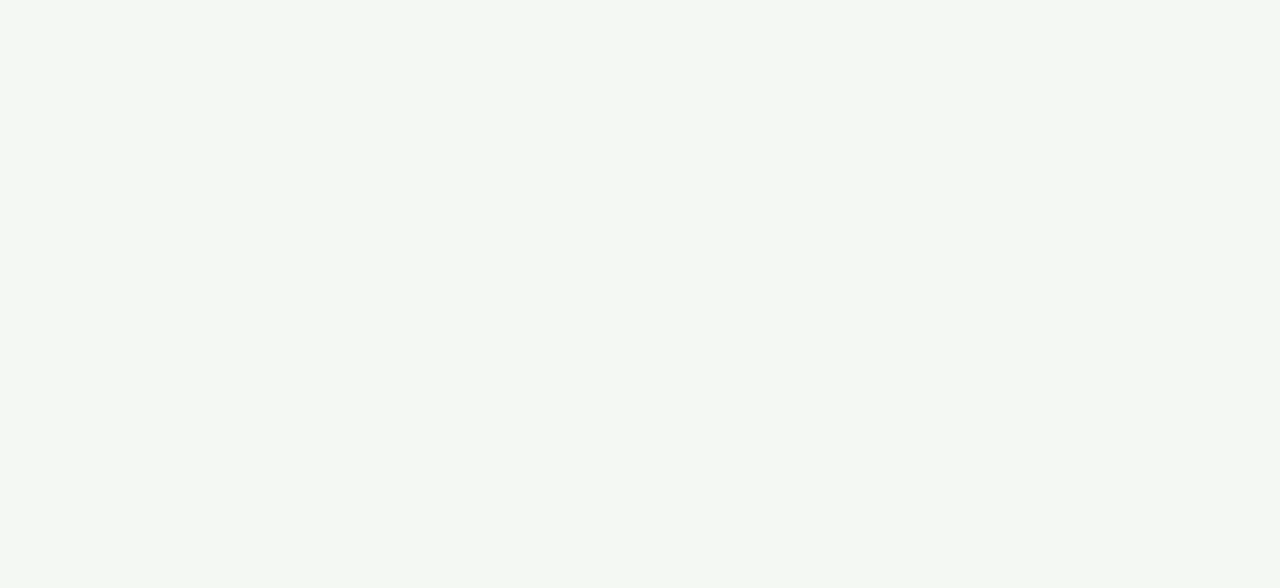
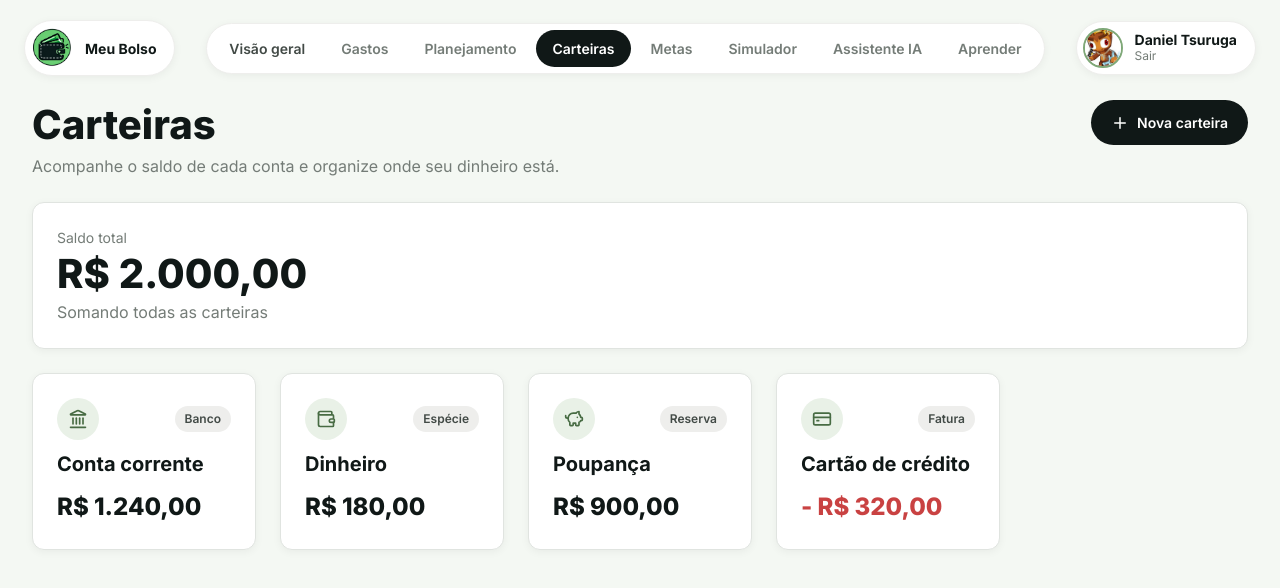
Before and after one commit to ICEI-PUC-Minas-PMGES-TI/pmg-es-2026-2-ti2-8183100-meu-bolso, a React (Vite) app in the folder Codigo/Frontend/: page /carteiras in a window 1280 px wide. Before the commit this address had no page. Shown: the top 588 px of the page. Built offline with nearby package versions, Linux system fonts and the light colour scheme.

Commit message:
feat: cria pagina de carteiras e adiciona rota/menu

```diff
--- a/Codigo/Frontend/src/App.jsx
+++ b/Codigo/Frontend/src/App.jsx
@@ -6,6 +6,7 @@ import Cadastro from "./pages/Login/Cadastro";
 
 // Importe somente as páginas que já existem
 import Dashboard from "./pages/Dashboard/Dashboard";
+import Carteiras from "./pages/Carteiras/Carteiras";
 
 function App() {
   return (
@@ -18,10 +19,10 @@ function App() {
         {/* Páginas com barra de navegação superior */}
         <Route element={<Layout />}>
           <Route path="/dashboard" element={<Dashboard />} />
+          <Route path="/carteiras" element={<Carteiras />} />
 
           {/* Adicione quando criar as páginas:
           <Route path="/gastos" element={<Gastos />} />
-          <Route path="/carteiras" element={<Carteiras />} />
           <Route path="/metas" element={<Metas />} />
           <Route path="/perfil" element={<Perfil />} />
           */}
--- a/Codigo/Frontend/src/components/Header/Header.jsx
+++ b/Codigo/Frontend/src/components/Header/Header.jsx
@@ -9,6 +9,7 @@ const navItems = [
   { nome: "Visão geral", caminho: "/dashboard" },
   { nome: "Gastos", caminho: "/gastos", futuro: true },
   { nome: "Planejamento", caminho: "/planejamento", futuro: true },
+  { nome: "Carteiras", caminho: "/carteiras" },
   { nome: "Metas", caminho: "/metas", futuro: true },
   { nome: "Simulador", caminho: "/simulador", futuro: true },
   { nome: "Assistente IA", caminho: "/assistente", futuro: true },
--- a/Codigo/Frontend/src/pages/Carteiras/Carteiras.jsx
+++ b/Codigo/Frontend/src/pages/Carteiras/Carteiras.jsx
@@ -0,0 +1,96 @@
+import { Plus, Wallet, Landmark, PiggyBank, CreditCard } from "lucide-react";
+import styles from "./Carteiras.module.css";
+
+// Dados estáticos de exemplo (layout apenas; sem lógica real ainda)
+const carteiras = [
+  {
+    id: 1,
+    nome: "Conta corrente",
+    tipo: "Banco",
+    saldo: "R$ 1.240,00",
+    icone: Landmark,
+  },
+  {
+    id: 2,
+    nome: "Dinheiro",
+    tipo: "Espécie",
+    saldo: "R$ 180,00",
+    icone: Wallet,
+  },
+  {
+    id: 3,
+    nome: "Poupança",
+    tipo: "Reserva",
+    saldo: "R$ 900,00",
+    icone: PiggyBank,
+  },
+  {
+    id: 4,
+    nome: "Cartão de crédito",
+    tipo: "Fatura",
+    saldo: "- R$ 320,00",
+    icone: CreditCard,
+    negativo: true,
+  },
+];
+
+function Carteiras() {
+  return (
+    <div className={styles.carteiras}>
+      {/* Cabeçalho */}
+      <div className={styles.topo}>
+        <div>
+          <h1>Carteiras</h1>
+          <p className="texto-secundario">
+            Acompanhe o saldo de cada conta e organize onde seu dinheiro está.
+          </p>
+        </div>
+
+        <button className={styles.botaoNova} type="button">
+          <Plus size={18} />
+          Nova carteira
+        </button>
+      </div>
+
+      {/* Saldo consolidado */}
+      <section className={`card ${styles.cardSaldo}`}>
+        <span className={styles.rotulo}>Saldo total</span>
+        <strong className={styles.saldoTotal}>R$ 2.000,00</strong>
+        <span className="texto-secundario">Somando todas as carteiras</span>
+      </section>
+
+      {/* Lista de carteiras */}
+      <div className={styles.grade}>
+        {carteiras.map((carteira) => {
+          const Icone = carteira.icone;
+
+          return (
+            <section
+              key={carteira.id}
+              className={`card card-interativo ${styles.cardCarteira}`}
+            >
+              <div className={styles.cartTopo}>
+                <span className={styles.iconeCircle}>
+                  <Icone size={20} />
+                </span>
+                <span className={styles.tipo}>{carteira.tipo}</span>
+              </div>
+
+              <h3 className={styles.nome}>{carteira.nome}</h3>
+
+              <strong
+                className={`${styles.saldo} ${
+                  carteira.negativo ? styles.saldoNegativo : ""
+                }`}
+              >
+                {carteira.saldo}
+              </strong>
+            </section>
+          );
+        })}
+      </div>
+    </div>
+  );
+}
+
+export default Carteiras;
--- /dev/null
+++ b/Codigo/Frontend/src/pages/Carteiras/Carteiras.module.css
@@ -0,0 +1,123 @@
+/* ========================================
+   CARTEIRAS
+======================================== */
+
+.carteiras {
+  display: flex;
+  flex-direction: column;
+  gap: var(--espaco-6);
+}
+
+/* ---------- Cabeçalho ---------- */
+.topo {
+  display: flex;
+  align-items: flex-start;
+  justify-content: space-between;
+  gap: var(--espaco-4);
+  flex-wrap: wrap;
+}
+
+.topo h1 {
+  font-size: var(--titulo-xl);
+  font-weight: 800;
+}
+
+.topo p {
+  margin-top: var(--espaco-1);
+}
+
+.botaoNova {
+  display: inline-flex;
+  align-items: center;
+  gap: var(--espaco-2);
+
+  min-height: 44px;
+  padding: 12px 20px;
+
+  background-color: var(--preto);
+  color: var(--branco);
+
+  border: none;
+  border-radius: var(--radius-redondo);
+
+  font-size: var(--texto-sm);
+  font-weight: 600;
+
+  transition: background-color var(--transicao-padrao);
+}
+
+.botaoNova:hover {
+  background-color: var(--verde-escuro);
+}
+
+/* ---------- Saldo consolidado ---------- */
+.cardSaldo {
+  display: flex;
+  flex-direction: column;
+  gap: var(--espaco-1);
+}
+
+.rotulo {
+  font-size: var(--texto-sm);
+  color: var(--cinza-500);
+}
+
+.saldoTotal {
+  font-size: var(--titulo-xl);
+  font-weight: 800;
+  line-height: 1.1;
+}
+
+/* ---------- Grade de carteiras ---------- */
+.grade {
+  display: grid;
+  grid-template-columns: repeat(auto-fill, minmax(220px, 1fr));
+  gap: var(--espaco-6);
+}
+
+.cardCarteira {
+  display: flex;
+  flex-direction: column;
+  gap: var(--espaco-3);
+}
+
+.cartTopo {
+  display: flex;
+  align-items: center;
+  justify-content: space-between;
+}
+
+.iconeCircle {
+  display: flex;
+  align-items: center;
+  justify-content: center;
+  width: 42px;
+  height: 42px;
+  border-radius: 50%;
+  background-color: var(--verde-claro);
+  color: var(--verde-escuro);
+}
+
+.tipo {
+  padding: 4px 10px;
+  border-radius: var(--radius-redondo);
+  background-color: var(--cinza-100);
+  color: var(--cinza-700);
+  font-size: var(--texto-xs);
+  font-weight: 600;
+}
+
+.nome {
+  font-size: var(--titulo-sm);
+  font-weight: 700;
+}
+
+.saldo {
+  font-size: var(--titulo-md);
+  font-weight: 800;
+  color: var(--preto);
+}
+
+.saldoNegativo {
+  color: var(--erro);
+}
```
